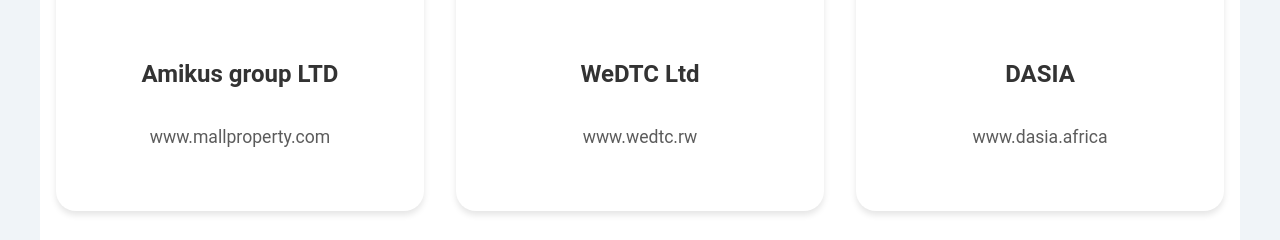
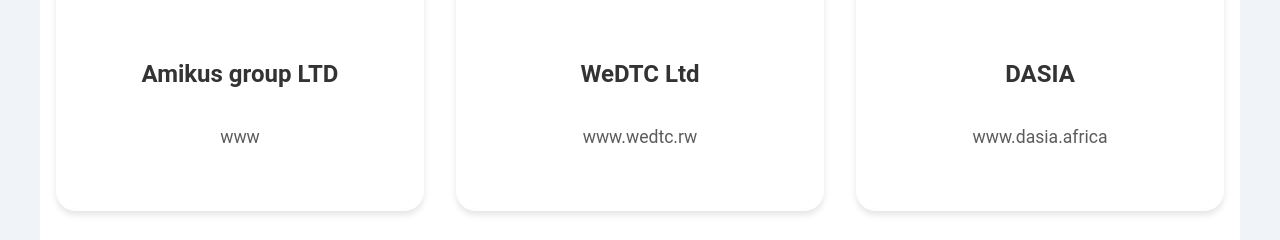
Before and after one commit to luckyusY/Ishimwe-Buguzi-Zenobie, a plain HTML site: page index.html in a window 1280 px wide. Shown: the part 3396-3636 px from the top of the page. Drawn offline with nearby package versions, Linux system fonts and the light colour scheme.

Commit message:
Updated project with new features

```diff
--- a/index.html
+++ b/index.html
@@ -406,7 +406,7 @@
                             <img src="assets/images/Amikus logo.png" alt="eMall Logo" style="width: 100%; height: 100%; object-fit: contain;">
                         </div>
                         <h4 style="color: #333333; font-size: 1.5rem; margin-bottom: 0.5rem; font-weight: 600;">Amikus group LTD</h4>
-                        <p style="color: #333333; opacity: 0.8; font-size: 1.1rem;">www.mallproperty.com</p>
+                        <p style="color: #333333; opacity: 0.8; font-size: 1.1rem;">www</p>
                     </a>
                     <a href="https://www.wedtc.rw" target="_blank" class="company-item" style="text-align: center; padding: 2.5rem; background: #ffffff; border-radius: 20px; box-shadow: 0 4px 6px rgba(0,0,0,0.1); transition: all 0.4s ease; text-decoration: none; display: flex; flex-direction: column; align-items: center;">
                         <div style="width: 180px; height: 180px; display: flex; align-items: center; justify-content: center; margin-bottom: 1.5rem;">
```
